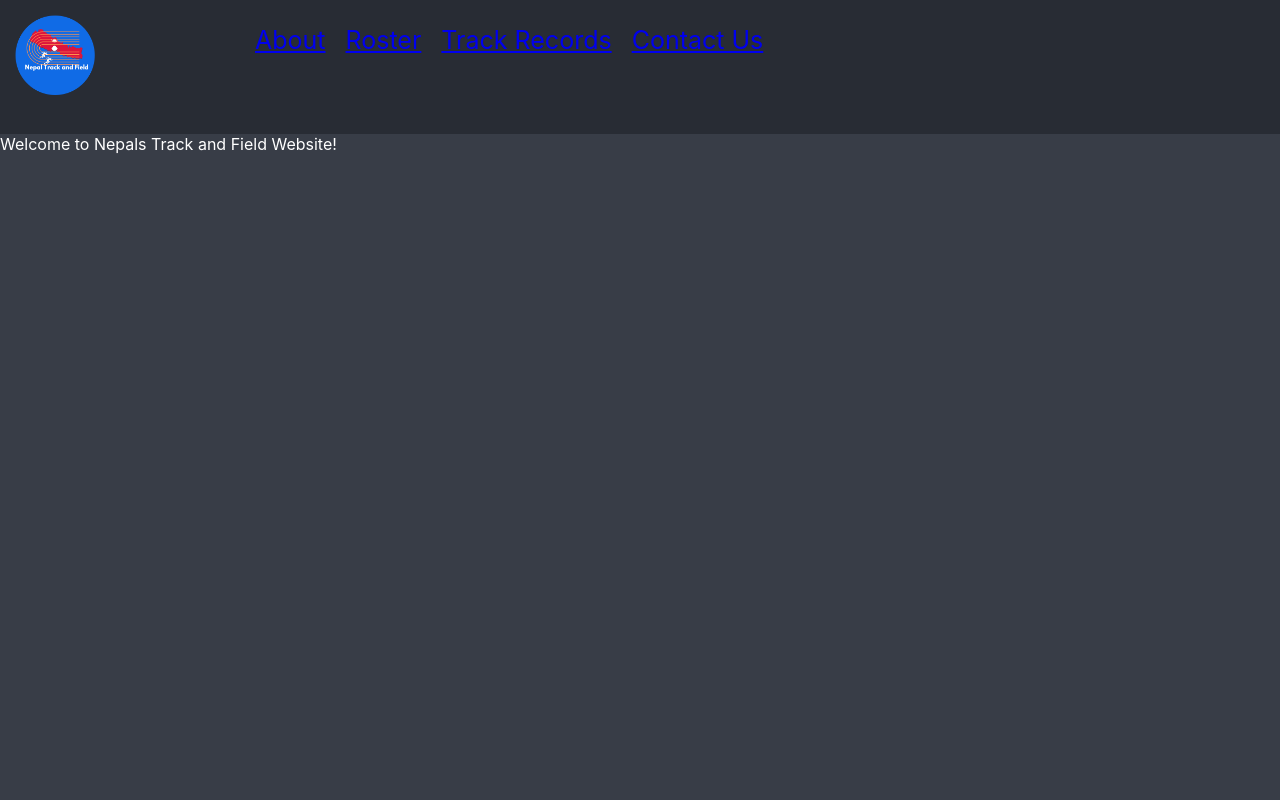
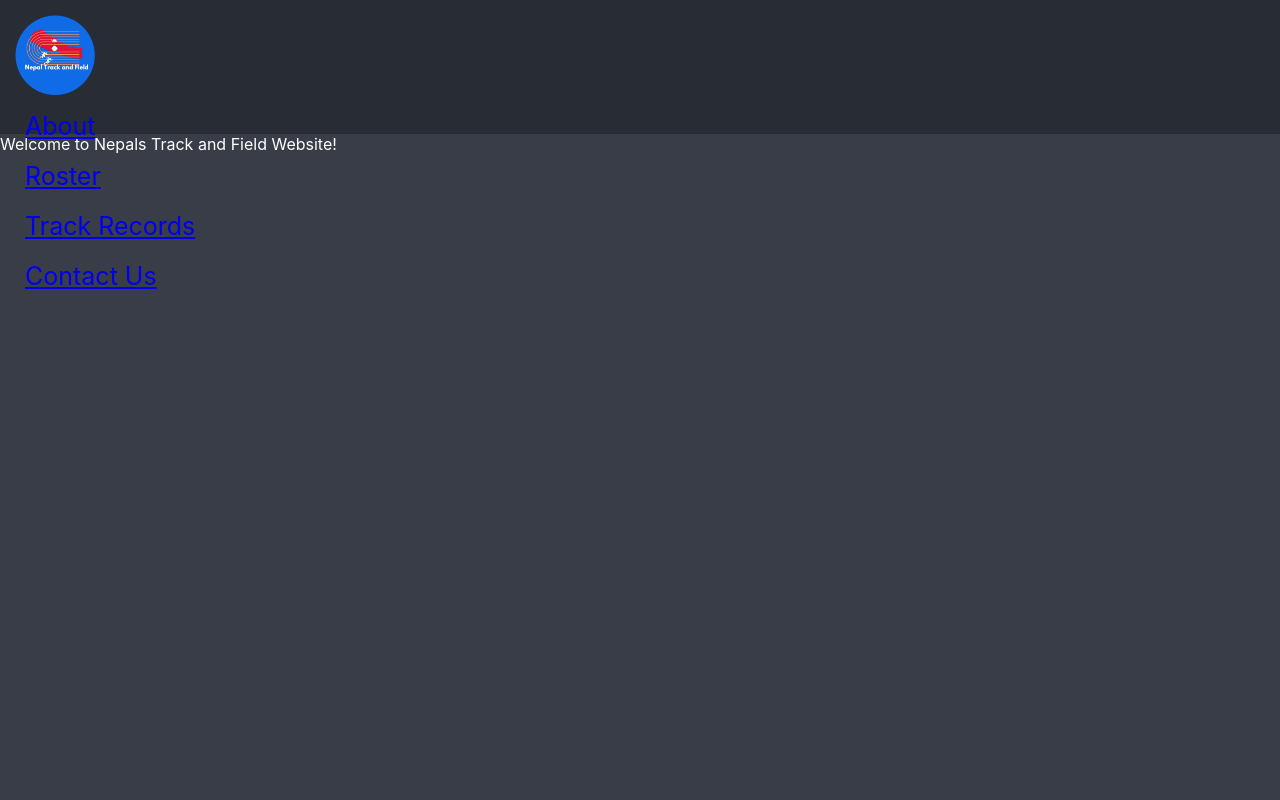
Before and after one commit to DerrickMartin/nepaltf, a React (Create React App) app: page / in a window 1280 px wide. Shown: the top 800 px of the page. Built offline with nearby package versions, Linux system fonts and the light colour scheme.

Commit message:
Updated Router

```diff
--- a/src/App.js
+++ b/src/App.js
@@ -3,7 +3,6 @@
 //Browser Router v6.4
 import ReactDOM from "react-dom/client";
 import { BrowserRouter, Routes, Route } from "react-router-dom";
-import Layout from "./pages/Layout";
 import Home from "./pages/Home";
 import About from "./pages/About";
 import Roster from "./pages/Roster";
@@ -15,14 +14,12 @@
   return (
   <BrowserRouter>
     <Routes>
-      <Route path="/" element={<Layout />}>
         <Route index element={<Home />} />
-        <Route path="about" element={<About />} />
-        <Route path="trackrecords" element={<TrackRecords />} />
-        <Route path="roster" element={<Roster />} />
-        <Route path="contactus" element={<ContactUs />} />
+        <Route path="/about" element={<About />} />
+        <Route path="/trackrecords" element={<TrackRecords />} />
+        <Route path="/roster" element={<Roster />} />
+        <Route path="/contactus" element={<ContactUs />} />
         <Route path="*" element={<NoPage />} />
-      </Route>
     </Routes>
   </BrowserRouter>
   );
--- a/src/components/Navbar.js
+++ b/src/components/Navbar.js
@@ -7,29 +7,50 @@
     return (
         <>
         <header className="App-header">
+
+        <nav>
+          <ul>
+
+        <li>
           <Link to="/">
             <img src={Logo} className="App-logo" alt="logo" />
           </Link>
+        </li>
+
+        <li>
           <Link to="/about">
             <p className='nav-routes'>
               About
             </p>
           </Link>
+        </li>
+
+        <li>
           <Link to="/roster">
             <p className='nav-routes'>
               Roster
             </p>
           </Link>
-        <Link to="/trackrecords">
+        </li>
+
+        <li>
+          <Link to="./pages/trackrecords">
             <p className='nav-routes'>
               Track Records
             </p>
           </Link>
-        <Link to="/contactus">
+        </li>
+
+        <li>
+          <Link to="../pages/contactus">
             <p className='nav-routes'>
              Contact Us
             </p>
           </Link>
+        </li>
+
+        </ul>
+       </nav>
       </header>
       <div className='app-body'>
         <p>Welcome to Nepals Track and Field Website!</p>
--- a/src/components/NavbarStyle.css
+++ b/src/components/NavbarStyle.css
@@ -18,6 +18,11 @@
     color: white;
     padding: 15px;
     z-index: 2;
+  }
+
+  nav {
+    display: flex;
+    flex-direction: row;
   }
 
   .App-link {
--- a/src/pages/About.js
+++ b/src/pages/About.js
@@ -1,6 +1,9 @@
+import Navbar from "../components/Navbar";
+
 export default function About() {
     return (
         <>
+        <Navbar />
         <h1>About</h1>
         </>
     )
--- a/src/pages/Contact-Us.js
+++ b/src/pages/Contact-Us.js
@@ -1,6 +1,9 @@
+import Navbar from '../components/Navbar'
+
 export default function Contact_Us() {
     return (
         <>
+        <Navbar />
         <h1>Contact Us</h1>
         </>
     )
--- a/src/pages/Home.js
+++ b/src/pages/Home.js
@@ -1,7 +1,12 @@
+import Navbar from '../components/Navbar'
+
 export default function Home() {
     return (
+        <>
+        <Navbar />
         <div className="App">
             <p>Home</p>
         </div>
+        </>
     )
 }
--- a/src/pages/NoPage.js
+++ b/src/pages/NoPage.js
@@ -1,7 +1,12 @@
+import Navbar from '../components/Navbar'
+
 export default function NoPage() {
     return (
+        <>
+        <Navbar />
         <div className="App">
             <p>Wronge Page</p>
         </div>
+        </>
     )
 }
--- a/src/pages/Roster.js
+++ b/src/pages/Roster.js
@@ -1,6 +1,10 @@
+import Navbar from '../components/Navbar'
+
+
 export default function Roster() {
     return (
         <>
+        <Navbar />
         <h1>Roster</h1>
         </>
     )
--- a/src/pages/Track-Record.js
+++ b/src/pages/Track-Record.js
@@ -1,6 +1,9 @@
+import Navbar from '../components/Navbar'
+
 export default function Track_Records() {
     return (
         <>
+        <Navbar />
         <h1>Track Records</h1>
         </>
     )
```
Lines whose indentation alone changed are shown as unchanged.
